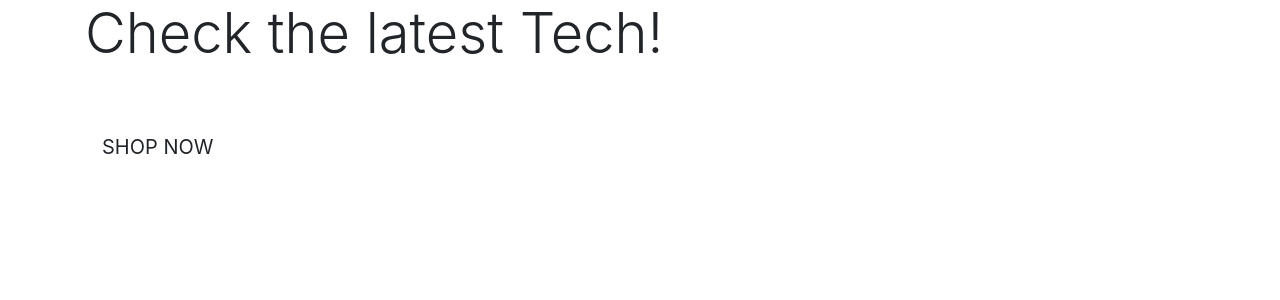
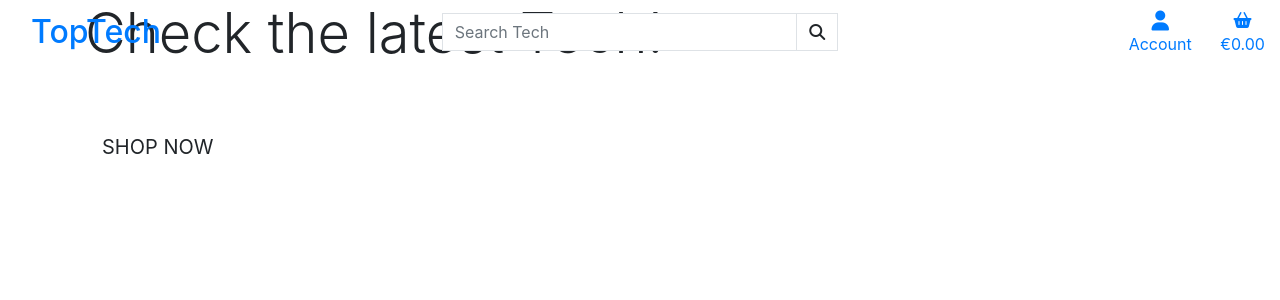
Before and after one commit to b1ndark/project5, a Django app: page / in a window 1280 px wide. Shown: the top 300 px of the page. Run offline with Django 3.2, Linux system fonts and the light colour scheme; some libraries are stand-ins or nearby versions.

Commit message:
add fontawesome and header structure

```diff
--- a/templates/base.html
+++ b/templates/base.html
@@ -19,6 +19,9 @@
     {% endblock %}
 
     {% block corejs %}
+        <!--          Fontawesome          -->
+        <script src="https://kit.fontawesome.com/39fe775f66.js" crossorigin="anonymous"></script>
+
         <!--          Bootstrap JS          -->
         <script src="https://cdn.jsdelivr.net/npm/jquery@3.5.1/dist/jquery.min.js"
             integrity="sha256-9/aliU8dGd2tb6OSsuzixeV4y/faTqgFtohetphbbj0="
@@ -38,7 +41,67 @@
 </head>
 
 <body>
-    <header class="container-fluid fixed-top"></header>
+    <header class="container-fluid fixed-top">
+        <div class="row">
+            <div class="col-12 col-lg-4 my-auto py-1 py-lg-0 text-center text-lg-left">
+                <a href="{% url 'home' %}" class="nav-link main-logo-link">
+                    <h2 class="text-black my-0">TopTech</h2>
+                </a>
+            </div>
+            <div class="col-12 col-lg-4 my-auto py-1 py-lg-0">
+                <form method="GET" action="">
+                    <div class="input-group w-100">
+                        <input class="form-control border border-black rounded-0" type="text" name="q" placeholder="Search Tech">
+                        <div class="input-group-append">
+                            <button class="form-control btn btn-black border border-black rounded-0" type="submit">
+                                <span class="icon">
+                                    <i class="fas fa-search"></i>
+                                </span>
+                            </button>
+                        </div>
+                    </div>
+                </form>
+            </div>
+            <div class="col-12 col-lg-4 my-auto py-1 py-lg-0">
+                <ul class="list-inline list-unstyled text-center text-lg-right my-0">
+                    <li class="list-inline-item dropdown">
+                        <a class="text-black nav-link" href="" id="user-options" data-toggle="dropdown" aria-haspopup="true">
+                            <div class="text-center">
+                                <div><i class="fas fa-user fa-lg"></i></div>
+                                <p class="my-0">Account</p>
+                            </div>
+                        </a>
+                        <div class="dropdown-menu border-0" aria-labelledby="user-options">
+                            {% if request.user.is_authenticated %}
+                                {% if request.user.is_superuser %}
+                                    <a href="" class="dropdown-item">Product Management</a>
+                                {% endif %}
+                                <a href="" class="dropdown-item">Profile</a>
+                                <a href="{% url 'account_logout' %}" class="dropdown-item">Logout</a>
+                            {% else %}
+                                <a href="{% url 'account_signup' %}" class="dropdown-item">Register</a>
+                                <a href="{% url 'account_login' %}" class="dropdown-item">Login</a>
+                            {% endif %}
+                        </div>
+                    </li>
+                    <li class="list-inline-item">
+                        <a href="">
+                            <div class="text-center">
+                                <div><i class="fa-solid fa-basket-shopping"></i></div>
+                                <p class="my-0">
+                                    {% if grand_total %}
+                                        ${{ grand_total|floatformat:2 }}
+                                    {% else %}
+                                        €0.00
+                                    {% endif %}
+                                </p>
+                            </div>
+                        </a>
+                    </li>
+                </ul>
+            </div>
+        </div>
+    </header>
 
     {% if messages %}
         <div class="message-container"></div>
```
Also changed, not shown: static/css/base.css (added).
